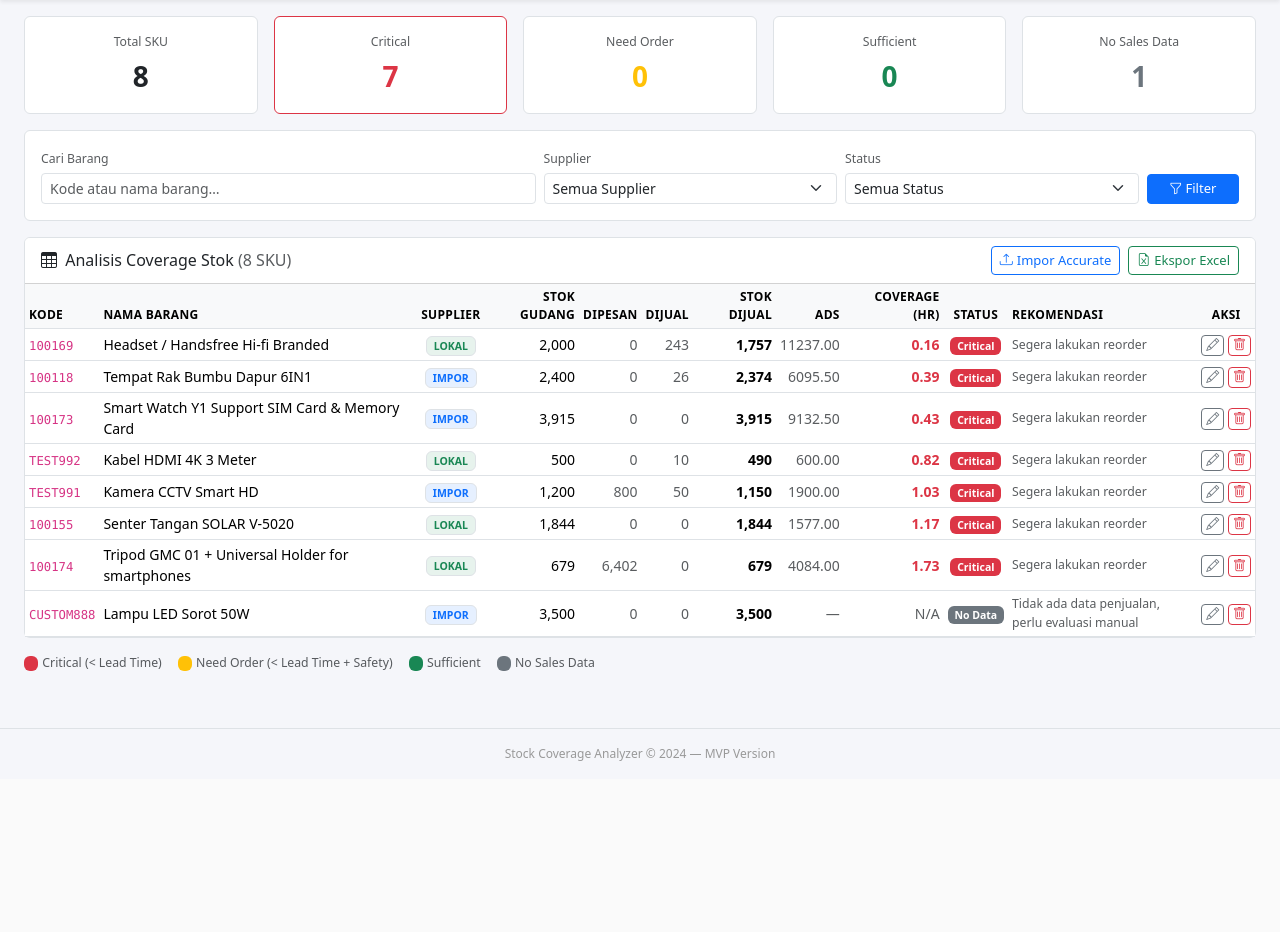
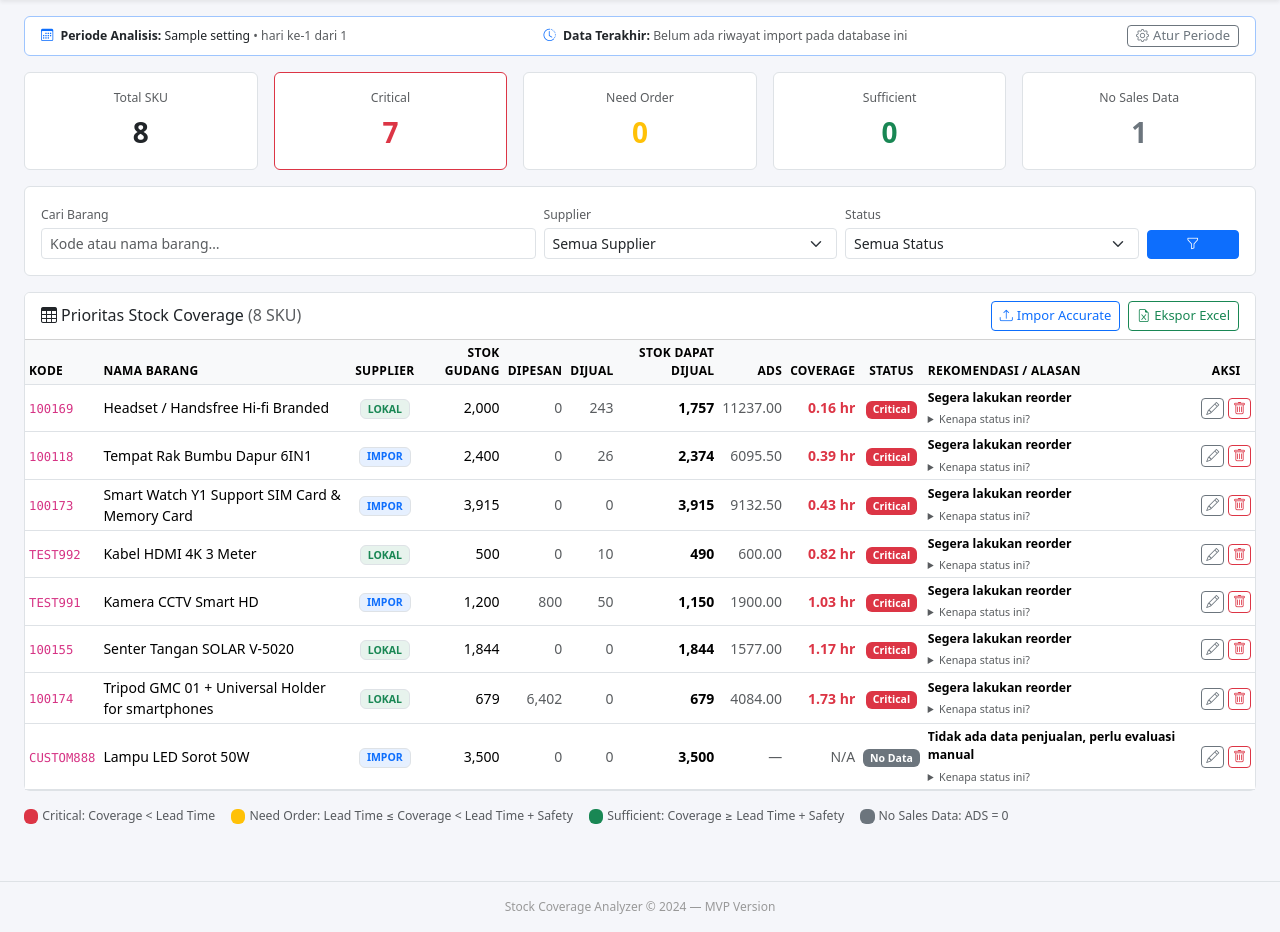
Before and after one commit to bebeksalju/BerryManShop_StudyCase, a Flask app: page / in a window 1280 px wide. Shown: the part 54-986 px from the top of the page. Before the commit the page ends 815 px from the top, so only its background shows below. Run offline with Flask 3, Linux system fonts and the light colour scheme; tables that the repository leaves empty hold one stand-in row (values such as "Sample post").

Commit message:
feat: make dashboard freshness and status logic explainable

```diff
--- a/stock-coverage-analyzer/app/templates/index.html
+++ b/stock-coverage-analyzer/app/templates/index.html
@@ -3,15 +3,44 @@
 
 {% block content %}
 
-<!-- CRITICAL ALERT -->
+<!-- DATA FRESHNESS & ANALYSIS PERIOD -->
+<div class="card mb-3 border-primary-subtle">
+  <div class="card-body py-2">
+    <div class="row g-2 align-items-center small">
+      <div class="col-md-5">
+        <i class="bi bi-calendar3 me-1 text-primary"></i>
+        <strong>Periode Analisis:</strong> {{ analysis.period_label }}
+        <span class="text-muted">• hari ke-{{ analysis.days_elapsed }} dari {{ analysis.days_in_month }}</span>
+      </div>
+      <div class="col-md-5">
+        <i class="bi bi-clock-history me-1 text-primary"></i>
+        <strong>Data Terakhir:</strong>
+        {% if last_import %}
+          {{ last_import.imported_at.strftime('%d-%m-%Y %H:%M') }}
+          <span class="text-muted">• {{ last_import.file_count }} file • {{ last_import.total_skus }} SKU</span>
+          {% if last_import.warning_count > 0 %}
+          <span class="badge bg-warning text-dark ms-1">{{ last_import.warning_count }} warning</span>
+          {% endif %}
+        {% else %}
+          <span class="text-muted">Belum ada riwayat import pada database ini</span>
+        {% endif %}
+      </div>
+      <div class="col-md-2 text-md-end">
+        <a href="{{ url_for('main.settings') }}" class="btn btn-outline-secondary btn-sm py-0">
+          <i class="bi bi-gear me-1"></i>Atur Periode
+        </a>
+      </div>
+    </div>
+  </div>
+</div>
+
 {% if summary.critical > 0 %}
 <div class="alert alert-danger d-flex align-items-center gap-2 mb-3" role="alert">
   <i class="bi bi-exclamation-triangle-fill fs-5"></i>
   <div>
     <strong>Peringatan Reorder!</strong>
     Terdapat <strong>{{ summary.critical }} SKU</strong> dengan status
-    <span class="badge bg-danger">Critical</span>.
-    Segera lakukan reorder untuk menghindari kehabisan stok.
+    <span class="badge bg-danger">Critical</span> karena coverage berada di bawah lead time.
   </div>
 </div>
 {% endif %}
@@ -19,44 +48,19 @@
 <!-- SUMMARY CARDS -->
 <div class="row g-3 mb-3">
   <div class="col-6 col-md-4 col-xl">
-    <div class="card h-100">
-      <div class="card-body text-center">
-        <div class="text-muted small mb-1">Total SKU</div>
-        <div class="fs-3 fw-bold">{{ summary.total }}</div>
-      </div>
-    </div>
+    <div class="card h-100"><div class="card-body text-center"><div class="text-muted small mb-1">Total SKU</div><div class="fs-3 fw-bold">{{ summary.total }}</div></div></div>
   </div>
   <div class="col-6 col-md-4 col-xl">
-    <div class="card h-100 {% if summary.critical > 0 %}border-danger{% endif %}">
-      <div class="card-body text-center">
-        <div class="text-muted small mb-1">Critical</div>
-        <div class="fs-3 fw-bold text-danger">{{ summary.critical }}</div>
-      </div>
-    </div>
+    <div class="card h-100 {% if summary.critical > 0 %}border-danger{% endif %}"><div class="card-body text-center"><div class="text-muted small mb-1">Critical</div><div class="fs-3 fw-bold text-danger">{{ summary.critical }}</div></div></div>
   </div>
   <div class="col-6 col-md-4 col-xl">
-    <div class="card h-100">
-      <div class="card-body text-center">
-        <div class="text-muted small mb-1">Need Order</div>
-        <div class="fs-3 fw-bold text-warning">{{ summary.need_order }}</div>
-      </div>
-    </div>
+    <div class="card h-100"><div class="card-body text-center"><div class="text-muted small mb-1">Need Order</div><div class="fs-3 fw-bold text-warning">{{ summary.need_order }}</div></div></div>
   </div>
   <div class="col-6 col-md-4 col-xl">
-    <div class="card h-100">
-      <div class="card-body text-center">
-        <div class="text-muted small mb-1">Sufficient</div>
-        <div class="fs-3 fw-bold text-success">{{ summary.sufficient }}</div>
-      </div>
-    </div>
+    <div class="card h-100"><div class="card-body text-center"><div class="text-muted small mb-1">Sufficient</div><div class="fs-3 fw-bold text-success">{{ summary.sufficient }}</div></div></div>
   </div>
   <div class="col-6 col-md-4 col-xl">
-    <div class="card h-100">
-      <div class="card-body text-center">
-        <div class="text-muted small mb-1">No Sales Data</div>
-        <div class="fs-3 fw-bold text-secondary">{{ summary.no_sales }}</div>
-      </div>
-    </div>
+    <div class="card h-100"><div class="card-body text-center"><div class="text-muted small mb-1">No Sales Data</div><div class="fs-3 fw-bold text-secondary">{{ summary.no_sales }}</div></div></div>
   </div>
 </div>
 
@@ -67,8 +71,7 @@
       <div class="row g-2 align-items-end">
         <div class="col-md-5">
           <label for="search" class="form-label small text-muted mb-1">Cari Barang</label>
-          <input id="search" type="text" name="search" value="{{ search }}"
-                 class="form-control form-control-sm" placeholder="Kode atau nama barang…" autocomplete="off" />
+          <input id="search" type="text" name="search" value="{{ search }}" class="form-control form-control-sm" placeholder="Kode atau nama barang…" autocomplete="off">
         </div>
         <div class="col-md-3">
           <label for="supplier" class="form-label small text-muted mb-1">Supplier</label>
@@ -82,24 +85,20 @@
           <label for="status" class="form-label small text-muted mb-1">Status</label>
           <select id="status" name="status" class="form-select form-select-sm">
             <option value="">Semua Status</option>
-            <option value="Critical"      {% if filter_status == 'Critical'      %}selected{% endif %}>Critical</option>
-            <option value="Need Order"    {% if filter_status == 'Need Order'    %}selected{% endif %}>Need Order</option>
-            <option value="Sufficient"    {% if filter_status == 'Sufficient'    %}selected{% endif %}>Sufficient</option>
+            <option value="Critical" {% if filter_status == 'Critical' %}selected{% endif %}>Critical</option>
+            <option value="Need Order" {% if filter_status == 'Need Order' %}selected{% endif %}>Need Order</option>
+            <option value="Sufficient" {% if filter_status == 'Sufficient' %}selected{% endif %}>Sufficient</option>
             <option value="No Sales Data" {% if filter_status == 'No Sales Data' %}selected{% endif %}>No Sales Data</option>
           </select>
         </div>
-        <div class="col-md-1 d-flex gap-1">
-          <button type="submit" class="btn btn-primary btn-sm w-100" id="btn-filter">
-            <i class="bi bi-funnel"></i> Filter
-          </button>
+        <div class="col-md-1">
+          <button type="submit" class="btn btn-primary btn-sm w-100"><i class="bi bi-funnel"></i></button>
         </div>
       </div>
       {% if search or filter_supplier or filter_status %}
       <div class="mt-2 d-flex align-items-center gap-2">
         <small class="text-muted">Menampilkan <strong>{{ rows|length }}</strong> hasil</small>
-        <a href="{{ url_for('main.index') }}" class="btn btn-outline-secondary btn-sm py-0 px-2" id="btn-reset">
-          <i class="bi bi-arrow-counterclockwise"></i> Reset
-        </a>
+        <a href="{{ url_for('main.index') }}" class="btn btn-outline-secondary btn-sm py-0 px-2"><i class="bi bi-arrow-counterclockwise"></i> Reset</a>
       </div>
       {% endif %}
     </form>
@@ -109,36 +108,20 @@
 <!-- DATA TABLE -->
 <div class="card mb-3">
   <div class="card-header d-flex align-items-center justify-content-between flex-wrap gap-2 bg-white">
-    <h6 class="mb-0">
-      <i class="bi bi-table me-1"></i>
-      Analisis Coverage Stok
-      <span class="text-muted fw-normal">({{ rows|length }} SKU)</span>
-    </h6>
+    <h6 class="mb-0"><i class="bi bi-table me-1"></i>Prioritas Stock Coverage <span class="text-muted fw-normal">({{ rows|length }} SKU)</span></h6>
     <div class="d-flex gap-2">
-      <a href="{{ url_for('main.import_accurate') }}" class="btn btn-outline-primary btn-sm">
-        <i class="bi bi-upload me-1"></i>Impor Accurate
-      </a>
-      <a href="{{ url_for('main.export_excel') }}" class="btn btn-outline-success btn-sm">
-        <i class="bi bi-file-earmark-excel me-1"></i>Ekspor Excel
-      </a>
+      <a href="{{ url_for('main.import_accurate') }}" class="btn btn-outline-primary btn-sm"><i class="bi bi-upload me-1"></i>Impor Accurate</a>
+      <a href="{{ url_for('main.export_excel') }}" class="btn btn-outline-success btn-sm"><i class="bi bi-file-earmark-excel me-1"></i>Ekspor Excel</a>
     </div>
   </div>
   <div class="table-responsive">
     <table class="table table-hover table-sm mb-0" id="coverage-table">
       <thead>
         <tr>
-          <th>Kode</th>
-          <th>Nama Barang</th>
-          <th class="text-center">Supplier</th>
-          <th class="text-end">Stok Gudang</th>
-          <th class="text-end">Dipesan</th>
-          <th class="text-end">Dijual</th>
-          <th class="text-end">Stok Dijual</th>
-          <th class="text-end">ADS</th>
-          <th class="text-end">Coverage (Hr)</th>
-          <th class="text-center">Status</th>
-          <th>Rekomendasi</th>
-          <th class="text-center">Aksi</th>
+          <th>Kode</th><th>Nama Barang</th><th class="text-center">Supplier</th>
+          <th class="text-end">Stok Gudang</th><th class="text-end">Dipesan</th><th class="text-end">Dijual</th>
+          <th class="text-end">Stok Dapat Dijual</th><th class="text-end">ADS</th><th class="text-end">Coverage</th>
+          <th class="text-center">Status</th><th>Rekomendasi / Alasan</th><th class="text-center">Aksi</th>
         </tr>
       </thead>
       <tbody>
@@ -148,95 +131,66 @@
             <td class="text-nowrap"><code>{{ r.kode_barang }}</code></td>
             <td>{{ r.nama_barang }}</td>
             <td class="text-center text-nowrap">
-              {% if r.supplier == 'IMPOR' %}
-              <span class="badge bg-primary bg-opacity-10 text-primary border">IMPOR</span>
-              {% else %}
-              <span class="badge bg-success bg-opacity-10 text-success border">LOKAL</span>
-              {% endif %}
+              {% if r.supplier == 'IMPOR' %}<span class="badge bg-primary bg-opacity-10 text-primary border">IMPOR</span>{% else %}<span class="badge bg-success bg-opacity-10 text-success border">LOKAL</span>{% endif %}
             </td>
             <td class="text-end text-nowrap">{{ "{:,}".format(r.stok_gudang) }}</td>
             <td class="text-end text-nowrap text-muted">{{ "{:,}".format(r.dipesan) }}</td>
             <td class="text-end text-nowrap text-muted">{{ "{:,}".format(r.dijual) }}</td>
             <td class="text-end text-nowrap fw-semibold">{{ "{:,}".format(r.stok_dapat_dijual) }}</td>
-            <td class="text-end text-nowrap text-muted">
-              {% if r.ads == 0 %}—{% else %}{{ "%.2f"|format(r.ads) }}{% endif %}
-            </td>
+            <td class="text-end text-nowrap text-muted">{% if r.ads == 0 %}—{% else %}{{ "%.2f"|format(r.ads) }}{% endif %}</td>
             <td class="text-end text-nowrap">
-              {% if r.coverage_days is none %}
-                <span class="text-muted">N/A</span>
-              {% else %}
-                <strong class="{% if r.badge == 'danger' %}text-danger{% elif r.badge == 'warning' %}text-warning{% elif r.badge == 'success' %}text-success{% else %}text-secondary{% endif %}">
-                  {{ "%.2f"|format(r.coverage_days) }}
-                </strong>
-              {% endif %}
+              {% if r.coverage_days is none %}<span class="text-muted">N/A</span>{% else %}<strong class="{% if r.badge == 'danger' %}text-danger{% elif r.badge == 'warning' %}text-warning{% elif r.badge == 'success' %}text-success{% endif %}">{{ "%.2f"|format(r.coverage_days) }} hr</strong>{% endif %}
             </td>
             <td class="text-center text-nowrap">
-              {% if r.badge == 'danger' %}
-                <span class="badge bg-danger">Critical</span>
-              {% elif r.badge == 'warning' %}
-                <span class="badge bg-warning text-dark">Need Order</span>
-              {% elif r.badge == 'success' %}
-                <span class="badge bg-success">Sufficient</span>
-              {% else %}
-                <span class="badge bg-secondary">No Data</span>
-              {% endif %}
+              {% if r.badge == 'danger' %}<span class="badge bg-danger">Critical</span>
+              {% elif r.badge == 'warning' %}<span class="badge bg-warning text-dark">Need Order</span>
+              {% elif r.badge == 'success' %}<span class="badge bg-success">Sufficient</span>
+              {% else %}<span class="badge bg-secondary">No Data</span>{% endif %}
             </td>
-            <td class="small text-muted" style="max-width:200px">{{ r.rekomendasi }}</td>
+            <td class="small" style="min-width:220px">
+              <div class="fw-semibold">{{ r.rekomendasi }}</div>
+              <details class="mt-1 text-muted">
+                <summary class="small" style="cursor:pointer">Kenapa status ini?</summary>
+                <div class="mt-1 border-start ps-2">
+                  Stok dapat dijual = {{ "{:,}".format(r.stok_gudang) }} − {{ "{:,}".format(r.dijual) }} = <strong>{{ "{:,}".format(r.stok_dapat_dijual) }}</strong><br>
+                  ADS = <strong>{{ "%.2f"|format(r.ads) }}</strong> unit/hari<br>
+                  {% if r.coverage_days is not none %}
+                  Coverage = ({{ "{:,}".format(r.stok_dapat_dijual) }} + {{ "{:,}".format(r.dipesan) }}) ÷ {{ "%.2f"|format(r.ads) }} = <strong>{{ "%.2f"|format(r.coverage_days) }} hari</strong><br>
+                  Lead Time = <strong>{{ r.lead_time }} hari</strong>, Safety = <strong>{{ "%.0f"|format(r.safety_stock_days) }} hari</strong>, batas aman = <strong>{{ "%.0f"|format(r.safe_threshold) }} hari</strong>
+                  {% else %}
+                  Coverage tidak dihitung karena ADS = 0.
+                  {% endif %}
+                </div>
+              </details>
+            </td>
             <td class="text-center text-nowrap">
-              <a href="{{ url_for('main.edit_sku', kode=r.kode_barang) }}" class="btn btn-sm btn-outline-secondary py-0 px-1" title="Edit">
-                <i class="bi bi-pencil"></i>
-              </a>
-              <button type="button" class="btn btn-sm btn-outline-danger py-0 px-1 btn-hapus"
-                      data-kode="{{ r.kode_barang }}" data-nama="{{ r.nama_barang }}" title="Hapus">
-                <i class="bi bi-trash"></i>
-              </button>
+              <a href="{{ url_for('main.edit_sku', kode=r.kode_barang) }}" class="btn btn-sm btn-outline-secondary py-0 px-1" title="Edit"><i class="bi bi-pencil"></i></a>
+              <button type="button" class="btn btn-sm btn-outline-danger py-0 px-1 btn-hapus" data-kode="{{ r.kode_barang }}" data-nama="{{ r.nama_barang }}" title="Hapus"><i class="bi bi-trash"></i></button>
             </td>
           </tr>
           {% endfor %}
         {% else %}
-          <tr>
-            <td colspan="12" class="text-center py-5 text-muted">
-              <i class="bi bi-inbox fs-1 d-block mb-2"></i>
-              Tidak ada data yang ditemukan.
-              <a href="{{ url_for('main.index') }}" class="d-block mt-1">Reset filter</a>
-            </td>
-          </tr>
+          <tr><td colspan="12" class="text-center py-5 text-muted"><i class="bi bi-inbox fs-1 d-block mb-2"></i>Tidak ada data yang ditemukan.<a href="{{ url_for('main.index') }}" class="d-block mt-1">Reset filter</a></td></tr>
         {% endif %}
       </tbody>
     </table>
   </div>
 </div>
 
-<!-- LEGEND -->
 <div class="d-flex flex-wrap gap-3 mb-3 small text-muted">
-  <span><span class="badge bg-danger me-1">&nbsp;</span>Critical (&lt; Lead Time)</span>
-  <span><span class="badge bg-warning me-1">&nbsp;</span>Need Order (&lt; Lead Time + Safety)</span>
-  <span><span class="badge bg-success me-1">&nbsp;</span>Sufficient</span>
-  <span><span class="badge bg-secondary me-1">&nbsp;</span>No Sales Data</span>
+  <span><span class="badge bg-danger me-1">&nbsp;</span>Critical: Coverage &lt; Lead Time</span>
+  <span><span class="badge bg-warning me-1">&nbsp;</span>Need Order: Lead Time ≤ Coverage &lt; Lead Time + Safety</span>
+  <span><span class="badge bg-success me-1">&nbsp;</span>Sufficient: Coverage ≥ Lead Time + Safety</span>
+  <span><span class="badge bg-secondary me-1">&nbsp;</span>No Sales Data: ADS = 0</span>
 </div>
 
 <!-- DELETE MODAL -->
 <div class="modal fade" id="modalHapus" tabindex="-1">
-  <div class="modal-dialog modal-sm">
-    <div class="modal-content">
-      <div class="modal-header">
-        <h6 class="modal-title"><i class="bi bi-trash text-danger me-1"></i>Konfirmasi Hapus</h6>
-        <button type="button" class="btn-close" data-bs-dismiss="modal"></button>
-      </div>
-      <div class="modal-body">
-        <p>Yakin ingin menghapus SKU <strong id="modal-nama-sku"></strong>?</p>
-        <small class="text-muted"><i class="bi bi-info-circle me-1"></i>Tindakan ini tidak dapat dibatalkan.</small>
-      </div>
-      <div class="modal-footer">
-        <button type="button" class="btn btn-sm btn-secondary" data-bs-dismiss="modal" id="modal-cancel">Batal</button>
-        <form id="form-hapus" method="post" class="d-inline">
-          <button type="submit" class="btn btn-sm btn-danger" id="btn-confirm-delete">
-            <i class="bi bi-trash me-1"></i>Hapus
-          </button>
-        </form>
-      </div>
-    </div>
-  </div>
+  <div class="modal-dialog modal-sm"><div class="modal-content">
+    <div class="modal-header"><h6 class="modal-title"><i class="bi bi-trash text-danger me-1"></i>Konfirmasi Hapus</h6><button type="button" class="btn-close" data-bs-dismiss="modal"></button></div>
+    <div class="modal-body"><p>Yakin ingin menghapus SKU <strong id="modal-nama-sku"></strong>?</p><small class="text-muted"><i class="bi bi-info-circle me-1"></i>Tindakan ini tidak dapat dibatalkan.</small></div>
+    <div class="modal-footer"><button type="button" class="btn btn-sm btn-secondary" data-bs-dismiss="modal" id="modal-cancel">Batal</button><form id="form-hapus" method="post" class="d-inline"><button type="submit" class="btn btn-sm btn-danger" id="btn-confirm-delete"><i class="bi bi-trash me-1"></i>Hapus</button></form></div>
+  </div></div>
 </div>
 
 {% endblock %}
```
